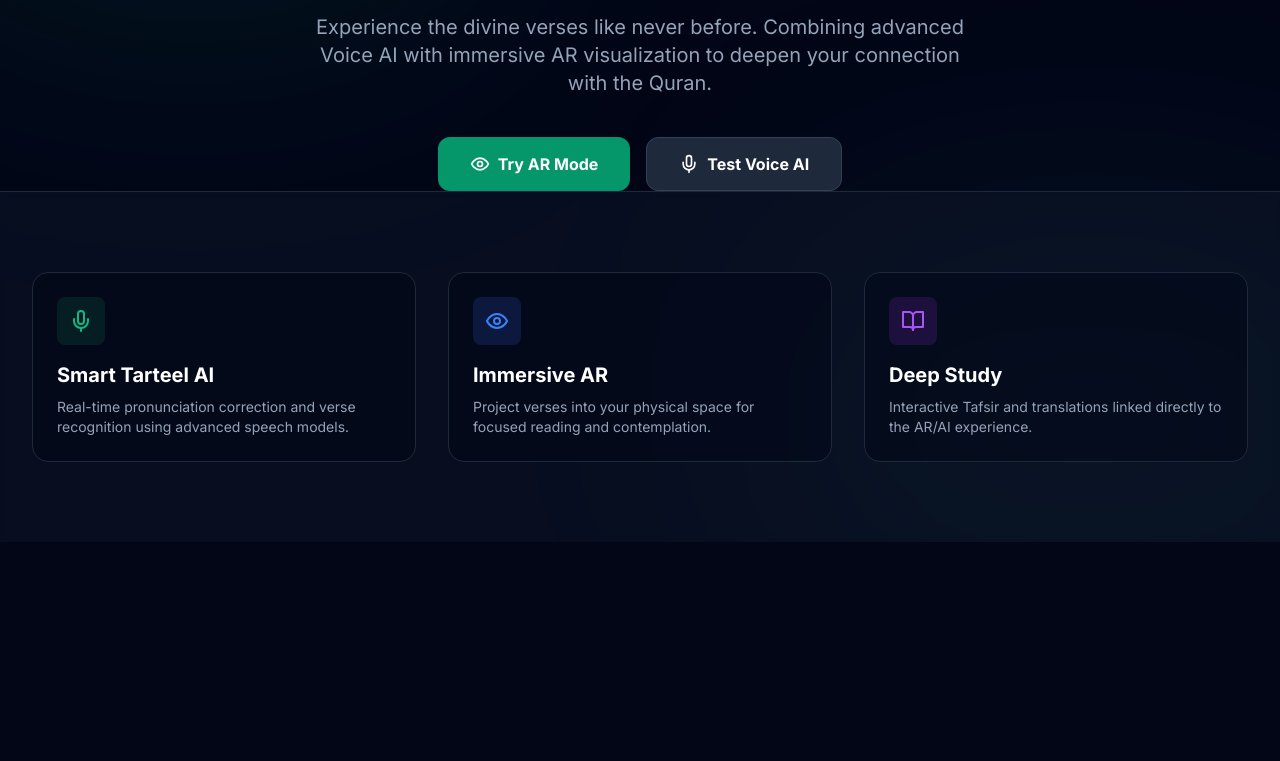
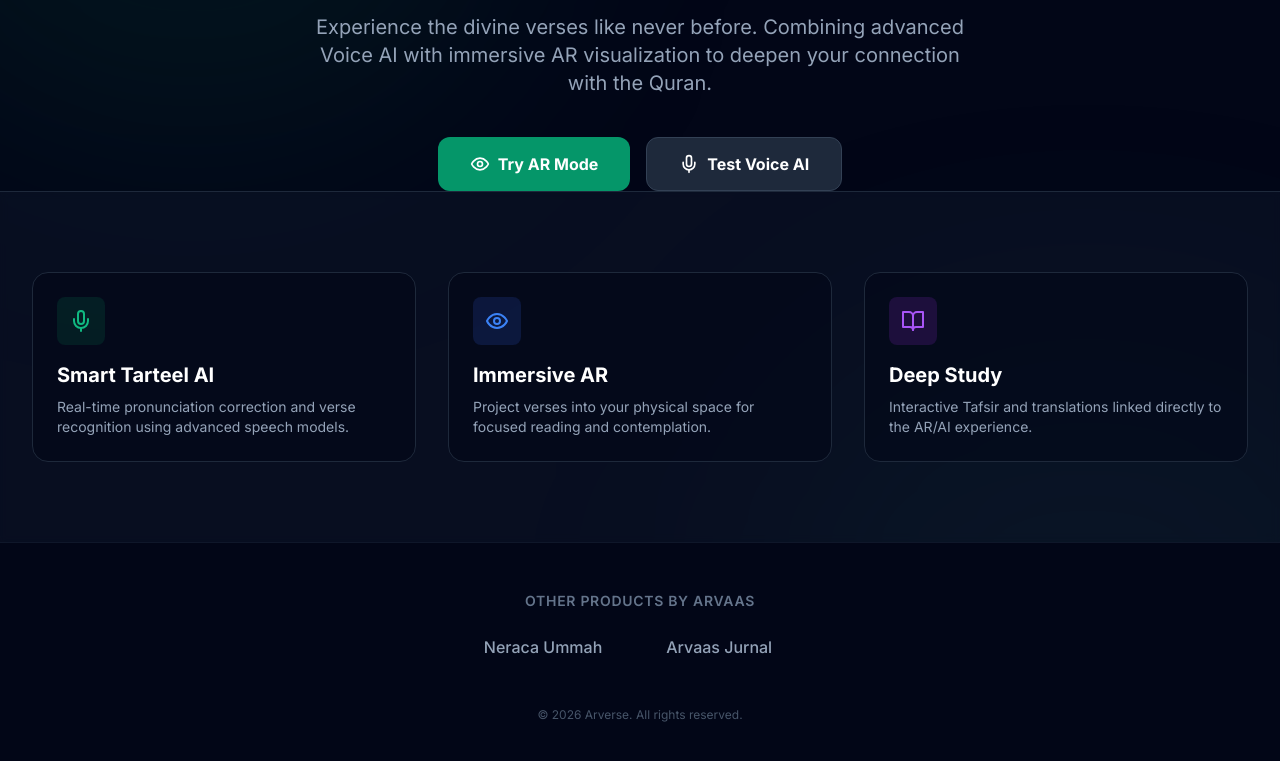
Before and after one commit to arvaas007/arverse, a Next.js app in the folder arverse/: page / in a window 1280 px wide. Shown: the part 285-1046 px from the top of the page. Before the commit the page ends 827 px from the top, so only its background shows below. Built offline with nearby package versions, Linux system fonts and the light colour scheme.

Commit message:
feat: add footer with other products links

```diff
--- a/arverse/app/page.tsx
+++ b/arverse/app/page.tsx
@@ -79,6 +79,36 @@ export default function Home() {
                     </div>
                 </div>
             </div>
+
+            {/* Other Products Footer */}
+            <div className="relative z-10 py-12 bg-slate-950 border-t border-slate-900">
+                <div className="max-w-7xl mx-auto px-4 sm:px-6 lg:px-8 text-center">
+                    <p className="text-slate-500 text-sm uppercase tracking-wider font-semibold mb-6">Other Products by ARVAAS</p>
+                    <div className="flex flex-col sm:flex-row justify-center items-center gap-6 sm:gap-10">
+                        <a
+                            href="https://arva-as.vercel.app"
+                            target="_blank"
+                            rel="noopener noreferrer"
+                            className="group flex items-center text-slate-400 hover:text-emerald-400 transition-colors"
+                        >
+                            <span className="text-base font-medium">Neraca Ummah</span>
+                            <ArrowRight className="ml-2 w-4 h-4 opacity-0 -translate-x-2 group-hover:opacity-100 group-hover:translate-x-0 transition-all duration-300" />
+                        </a>
+                        <a
+                            href="https://arva-jurnal.vercel.app"
+                            target="_blank"
+                            rel="noopener noreferrer"
+                            className="group flex items-center text-slate-400 hover:text-emerald-400 transition-colors"
+                        >
+                            <span className="text-base font-medium">Arvaas Jurnal</span>
+                            <ArrowRight className="ml-2 w-4 h-4 opacity-0 -translate-x-2 group-hover:opacity-100 group-hover:translate-x-0 transition-all duration-300" />
+                        </a>
+                    </div>
+                    <div className="mt-12 text-slate-600 text-xs">
+                        &copy; {new Date().getFullYear()} Arverse. All rights reserved.
+                    </div>
+                </div>
+            </div>
         </main>
     );
 }
```
